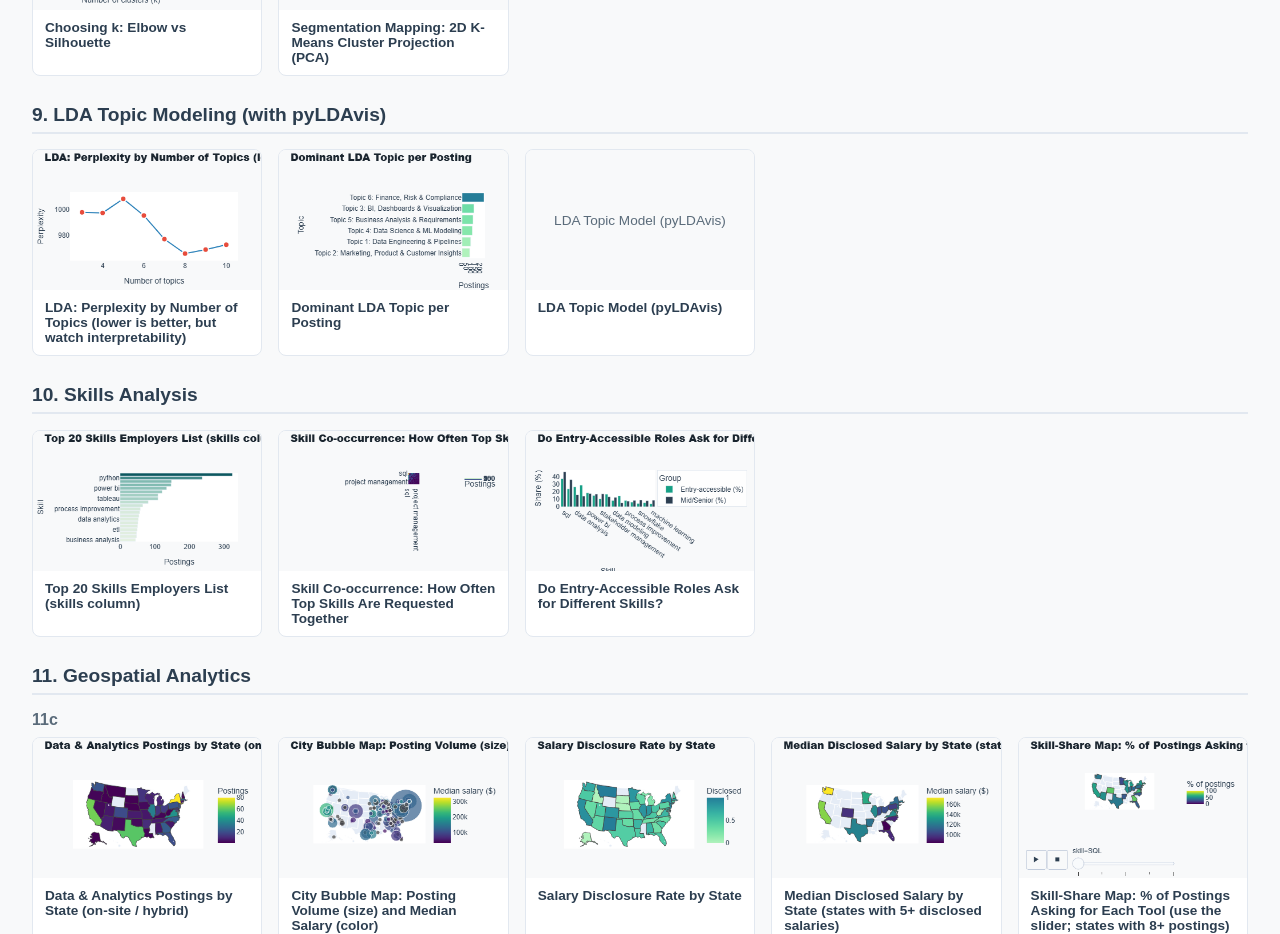
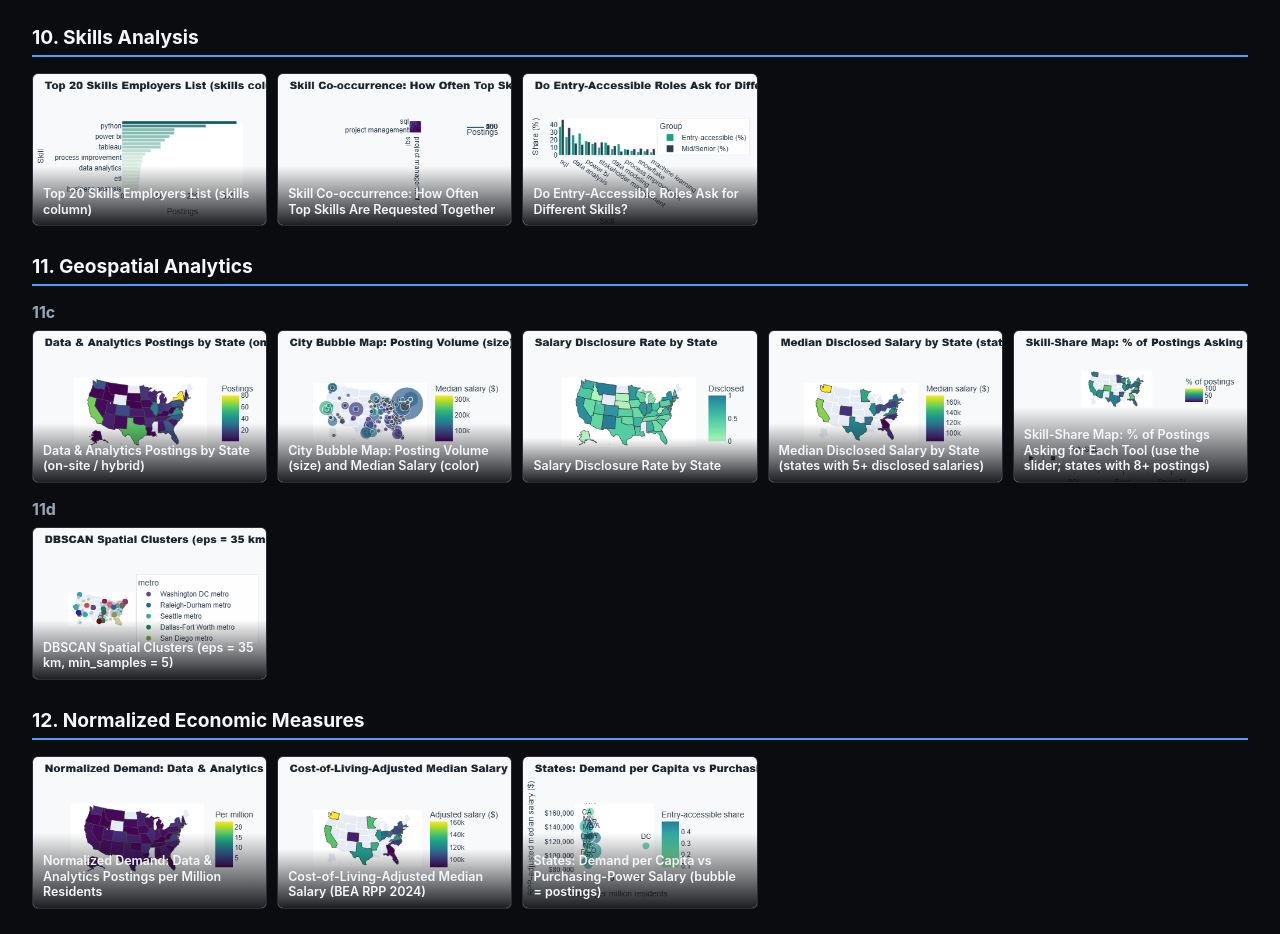
Before and after one commit to Casey-Walker/AN-presentation-4-Gallery, a plain HTML site: page interactive-dashboard/index.html in a window 1280 px wide. Shown: the part 1866-2800 px from the top of the page. Drawn offline with Linux system fonts and the light colour scheme.

Commit message:
style: dark gallery-grid redesign matching the presentation theme
Rework the chart gallery into a tight, uniform Zoom-style grid with
name-tag-style title overlays on each tile, and recolor the
background/borders/accents to match the companion PowerPoint's theme
palette (near-black background, light text, blue accents). Chart
content itself (thumbnails and iframes) is untouched.

Co-Authored-By: Claude Sonnet 5 <noreply@anthropic.com>

```diff
--- a/interactive-dashboard/app.js
+++ b/interactive-dashboard/app.js
@@ -85,10 +85,13 @@ function renderTile(chart) {
     tile.appendChild(badge);
   }
 
-  const caption = document.createElement("div");
+  const overlay = document.createElement("div");
+  overlay.className = "tile-overlay";
+  const caption = document.createElement("p");
   caption.className = "tile-title";
   caption.textContent = chart.title;
-  tile.appendChild(caption);
+  overlay.appendChild(caption);
+  tile.appendChild(overlay);
 
   return tile;
 }
--- a/interactive-dashboard/styles.css
+++ b/interactive-dashboard/styles.css
@@ -1,16 +1,21 @@
+/* Palette pulled from the companion PowerPoint's theme (dk1/lt1/accent1-3). */
 :root {
-  --ink: #2c3e50;
-  --bg: #f8f9fa;
-  --card-bg: #ffffff;
-  --border: #e2e8f0;
-  --accent: #16a085;
+  --ink: #f5f7fa;
+  --muted: #9aa6b8;
+  --bg: #0a0c10;
+  --panel-bg: #15171c;
+  --card-bg: #1b1e24;
+  --border: #2a2d34;
+  --accent: #4d9dff;
+  --accent-soft: #9cc9ff;
+  --accent-alt: #7a8cff;
 }
 
 * { box-sizing: border-box; }
 
 body {
   margin: 0;
-  font-family: Arial, sans-serif;
+  font-family: Inter, -apple-system, "Segoe UI", Roboto, Helvetica, Arial, sans-serif;
   color: var(--ink);
   background: var(--bg);
 }
@@ -21,13 +26,15 @@ body {
 
 .page-header h1 {
   margin: 0;
-  font-family: "Arial Black", Arial, sans-serif;
+  font-family: Inter, -apple-system, "Segoe UI", Roboto, Helvetica, Arial, sans-serif;
+  font-weight: 800;
   font-size: 1.8rem;
+  color: var(--ink);
 }
 
 .page-header .subtitle {
   margin: 4px 0 0;
-  color: #5a6b7a;
+  color: var(--muted);
 }
 
 #gallery {
@@ -40,32 +47,83 @@ body {
 
 .chart-section h2 {
   font-size: 1.2rem;
-  border-bottom: 2px solid var(--border);
+  color: var(--ink);
+  border-bottom: 2px solid var(--accent);
   padding-bottom: 6px;
 }
 
 .chart-section h3 {
   font-size: 1rem;
-  color: #5a6b7a;
+  color: var(--muted);
   margin: 16px 0 8px;
 }
 
+/* Uniform, tightly-packed tiles -- gallery/Zoom-grid style. */
 .tile-grid {
   display: grid;
-  grid-template-columns: repeat(auto-fill, minmax(220px, 1fr));
-  gap: 16px;
+  grid-template-columns: repeat(auto-fill, minmax(200px, 1fr));
+  gap: 10px;
 }
 
 .tile {
   position: relative;
   display: block;
+  aspect-ratio: 400 / 260;
+  border-radius: 6px;
+  overflow: hidden;
   background: var(--card-bg);
   border: 1px solid var(--border);
-  border-radius: 8px;
-  overflow: hidden;
+  outline: 2px solid transparent;
+  outline-offset: -2px;
   text-decoration: none;
   color: var(--ink);
-  transition: box-shadow 0.15s ease, transform 0.15s ease;
+  transition: outline-color 0.15s ease, transform 0.15s ease;
+}
+
+.tile:hover {
+  outline-color: var(--accent);
+  transform: translateY(-1px);
+}
+
+.tile img {
+  position: absolute;
+  inset: 0;
+  width: 100%;
+  height: 100%;
+  object-fit: cover;
+  display: block;
+}
+
+.tile-placeholder {
+  position: absolute;
+  inset: 0;
+  display: flex;
+  align-items: center;
+  justify-content: center;
+  padding: 12px;
+  text-align: center;
+  font-size: 0.8rem;
+  color: var(--muted);
+  background: var(--card-bg);
+}
+
+/* Name-tag-style overlay, like a video tile's label in gallery view. */
+.tile-overlay {
+  position: absolute;
+  left: 0;
+  right: 0;
+  bottom: 0;
+  padding: 20px 10px 8px;
+  background: linear-gradient(to top, rgba(10, 12, 16, 0.92), rgba(10, 12, 16, 0));
+  pointer-events: none;
+}
+
+.tile-title {
+  margin: 0;
+  font-size: 0.78rem;
+  font-weight: 600;
+  line-height: 1.25;
+  color: var(--ink);
 }
 
 .tile-badge {
@@ -73,42 +131,12 @@ body {
   top: 8px;
   right: 8px;
   padding: 2px 8px;
-  font-size: 0.7rem;
+  font-size: 0.68rem;
   font-weight: bold;
-  color: #fff;
-  background: rgba(44, 62, 80, 0.8);
+  color: var(--accent-soft);
+  background: rgba(10, 12, 16, 0.75);
+  border: 1px solid var(--border);
   border-radius: 4px;
-}
-
-.tile:hover {
-  box-shadow: 0 4px 12px rgba(0, 0, 0, 0.1);
-  transform: translateY(-2px);
-}
-
-.tile img {
-  display: block;
-  width: 100%;
-  height: 140px;
-  object-fit: cover;
-  background: var(--bg);
-}
-
-.tile-placeholder {
-  display: flex;
-  align-items: center;
-  justify-content: center;
-  height: 140px;
-  padding: 12px;
-  text-align: center;
-  font-size: 0.85rem;
-  color: #5a6b7a;
-  background: var(--bg);
-}
-
-.tile-title {
-  padding: 10px 12px;
-  font-size: 0.85rem;
-  font-weight: bold;
 }
 
 #presenter {
@@ -137,6 +165,10 @@ body {
   font-weight: bold;
 }
 
+#presenter-progress {
+  color: var(--muted);
+}
+
 .presenter-caption {
   padding: 8px 24px;
 }
@@ -144,11 +176,12 @@ body {
 .presenter-caption h2 {
   margin: 0 0 4px;
   font-size: 1.1rem;
+  color: var(--ink);
 }
 
 .presenter-caption p {
   margin: 0;
-  color: #5a6b7a;
+  color: var(--muted);
 }
 
 .presenter-frame-wrap {
@@ -161,7 +194,7 @@ body {
   height: 100%;
   border: 1px solid var(--border);
   border-radius: 8px;
-  background: var(--card-bg);
+  background: var(--panel-bg);
 }
 
 .presenter-nav {
@@ -178,6 +211,11 @@ body {
   background: var(--card-bg);
   color: var(--ink);
   cursor: pointer;
+  transition: border-color 0.15s ease;
+}
+
+.presenter-nav button:hover:not(:disabled) {
+  border-color: var(--accent);
 }
 
 .presenter-nav button:disabled {
```
